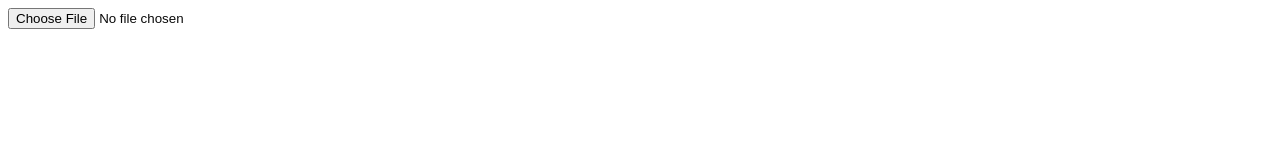
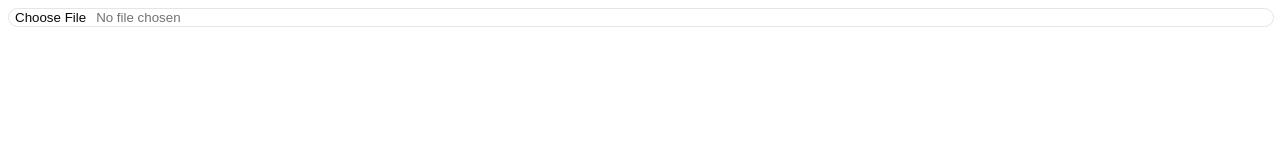
Before and after one commit to benkiguna/mega-gallery, a Next.js app: page / in a window 1280 px wide. Shown: the top 160 px of the page. Built offline with nearby package versions, Linux system fonts and the light colour scheme.

Commit message:
update styles

```diff
--- a/src/app/components/AnimatedCard.tsx
+++ b/src/app/components/AnimatedCard.tsx
@@ -16,11 +16,12 @@ export default function AnimatedCard({
 
   return (
     <motion.div
-      ref={ref}
-      initial={{ opacity: 0, y: 30 }}
-      animate={inView ? { opacity: 1, y: 0 } : {}}
-      transition={{ duration: 0.6, delay }}
-      className="bg-white rounded shadow p-4"
+          ref={ref}
+          initial={{ opacity: 0, y: 30 }}
+          animate={inView ? { opacity: 1, y: 0 } : {}}
+          transition={{ duration: 0.6, delay }}
+          className="bg-white rounded shadow p-4 m-4"
+          style={{ margin: "1rem" }}
     >
       {children}
     </motion.div>
--- a/src/app/components/GalleryCard.tsx
+++ b/src/app/components/GalleryCard.tsx
@@ -7,11 +7,12 @@ type GalleryCardProps = {
 
 export default function GalleryCard({ title, imageUrl, link }: GalleryCardProps) {
   return (
+    <div>
     <a
       href={link}
       target="_blank"
       rel="noopener noreferrer"
-      className="block group no-underline text-inherit "
+      className="block group no-underline text-inherit"
     >
       <div className="aspect-square w-full bg-white rounded-xl shadow hover:shadow-md transition overflow-hidden border border-transparent">
         {imageUrl ? (
@@ -26,6 +27,7 @@ export default function GalleryCard({ title, imageUrl, link }: GalleryCardProps)
           </div>
         )}
       </div>
-    </a>
+      </a>
+  </div>
   );
 }
--- a/src/app/components/GalleryUploader.tsx
+++ b/src/app/components/GalleryUploader.tsx
@@ -5,7 +5,7 @@ import GalleryCard from "./GalleryCard";
 import { parse, type ParseResult } from "papaparse";
 import AnimatedCard from "./AnimatedCard";
 import { decryptText } from "@/lib/crypto-utils";
-
+import { Input } from "@/components/ui/input";
 
 type GalleryItem = {
   title: string;
@@ -29,6 +29,7 @@ export default function GalleryUploader() {
     setLoading(true);
     setError(null);
 
+    try {
       parse(file, {
         header: true,
         skipEmptyLines: true,
@@ -55,6 +56,11 @@ export default function GalleryUploader() {
           }
         },
       });
+    } catch (err) {
+      console.error("Parse error:", err);
+      setError("Failed to parse the CSV file.");
+      setLoading(false);
+    }
   };
 
   async function safeDecrypt(value?: string): Promise<string> {
@@ -66,13 +72,15 @@ export default function GalleryUploader() {
   }
 
   return (
-    <div>
-      <input
+    <div className="w-full px-4 py-6 flex flex-col items-center">
+      <div className="w-full max-w-md">
+        <Input
           type="file"
           accept=".csv"
           onChange={handleFileUpload}
-        className="mb-4 block w-full"
+          className="mb-6 text-base px-6 py-4 rounded-xl shadow border border-input bg-background text-muted-foreground"
         />
+      </div>
 
       {loading && (
         <div className="text-center text-gray-500 py-8">Loading gallery...</div>
@@ -83,9 +91,9 @@ export default function GalleryUploader() {
       )}
 
       {!loading && !error && (
-        <div className="grid grid-cols-2 gap-4 px-2">
+        <div className="grid grid-cols-2 gap-6 px-2 mt-6">
           {items.map((item, index) => (
-            <AnimatedCard key={index} delay={(index % 2) * 0.2}>
+            <AnimatedCard key={index} delay={(index % 2) * 0.1}>
               <GalleryCard
                 title={item.title}
                 imageUrl={item.image}
--- a/src/app/layout.tsx
+++ b/src/app/layout.tsx
@@ -1,6 +1,7 @@
 import type { Metadata } from "next";
 import { Geist, Geist_Mono } from "next/font/google";
 import './globals.css';
+
 
 
 const geistSans = Geist({
--- a/tailwind.config.js
+++ b/tailwind.config.js
@@ -3,7 +3,9 @@ module.exports = {
   content: [
     "./app/**/*.{ts,tsx}",
     "./components/**/*.{ts,tsx}",
+    "./src/**/*.{js,ts,jsx,tsx}",
   ],
+
   theme: {
     extend: {},
   },
```
Lines whose indentation alone changed are shown as unchanged.
